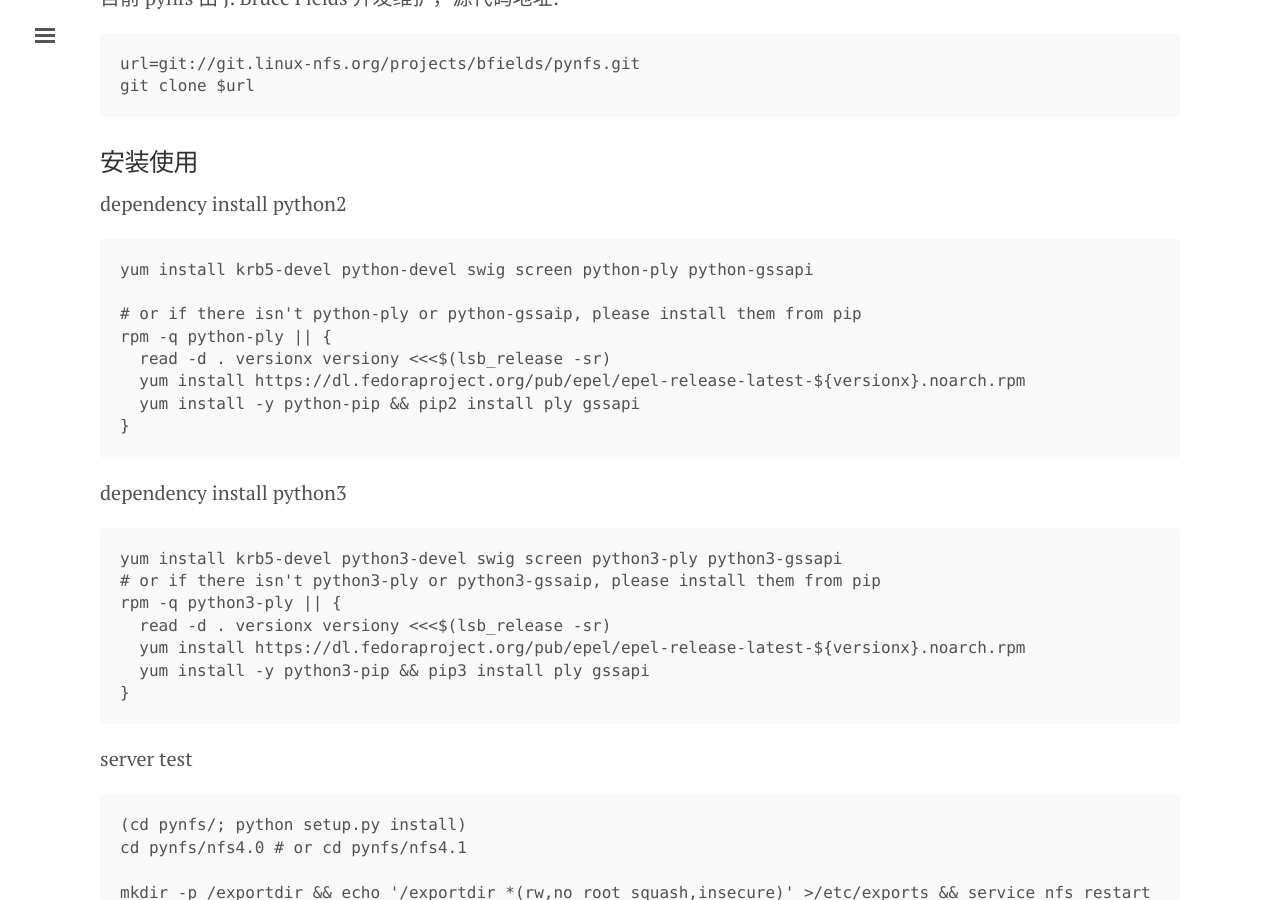
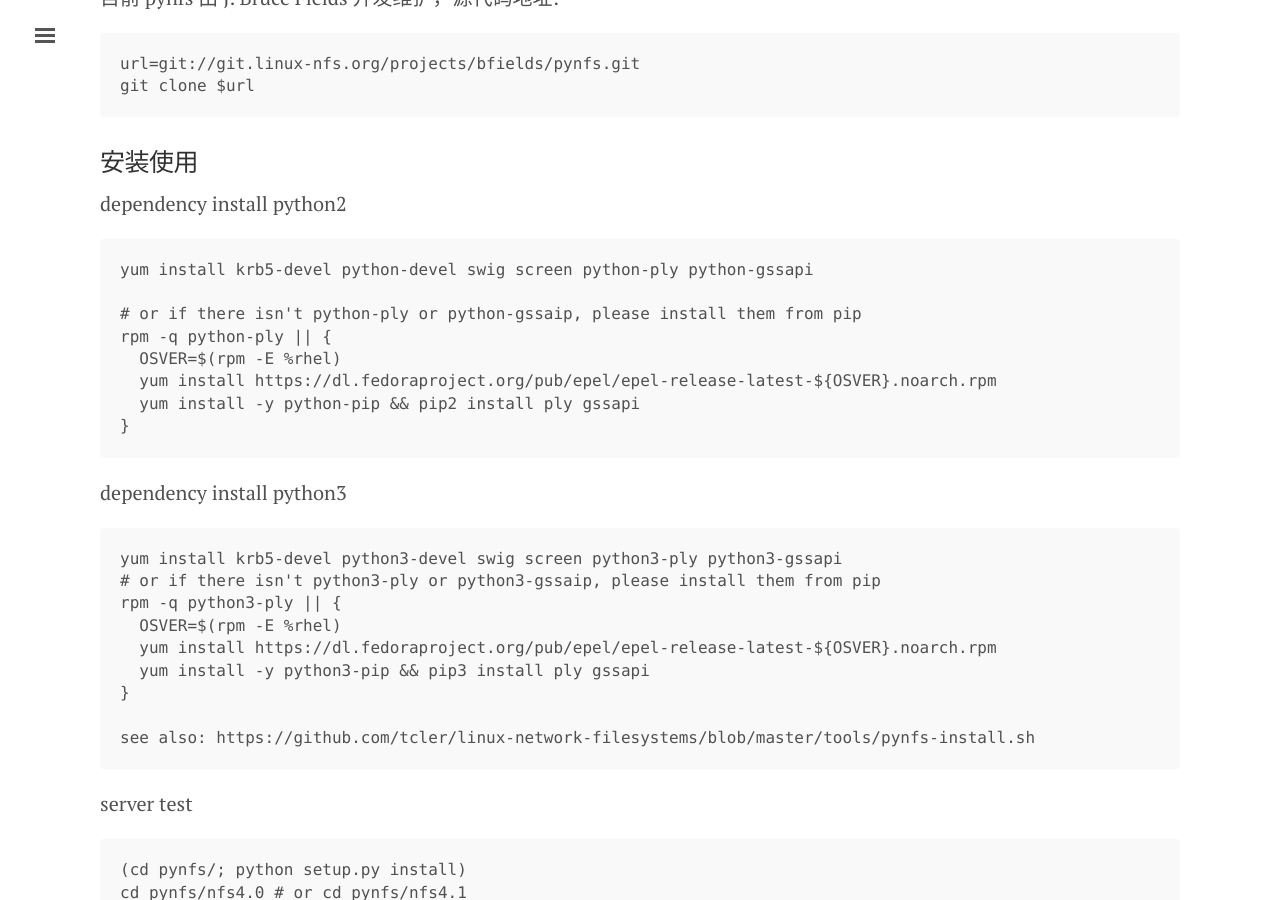
Before and after one commit to tcler/tcler.github.io, a Jekyll site: the page built from _posts/2018-03-05-pynfs.md, in a window 1280 px wide and 900 px high, scrolled down 821 px. Built offline with Jekyll 4.4.1, drawn with Linux system fonts in a browser that asks for light colours.

Commit message:
Update 2018-03-05-pynfs.md

````diff
--- a/_posts/2018-03-05-pynfs.md
+++ b/_posts/2018-03-05-pynfs.md
@@ -30,8 +30,8 @@ yum install krb5-devel python-devel swig screen python-ply python-gssapi
 
 # or if there isn't python-ply or python-gssaip, please install them from pip
 rpm -q python-ply || {
-  read -d . versionx versiony <<<$(lsb_release -sr)
-  yum install https://dl.fedoraproject.org/pub/epel/epel-release-latest-${versionx}.noarch.rpm
+  OSVER=$(rpm -E %rhel)
+  yum install https://dl.fedoraproject.org/pub/epel/epel-release-latest-${OSVER}.noarch.rpm
   yum install -y python-pip && pip2 install ply gssapi
 }
 ```
@@ -40,10 +40,12 @@ dependency install python3
 yum install krb5-devel python3-devel swig screen python3-ply python3-gssapi
 # or if there isn't python3-ply or python3-gssaip, please install them from pip
 rpm -q python3-ply || {
-  read -d . versionx versiony <<<$(lsb_release -sr)
-  yum install https://dl.fedoraproject.org/pub/epel/epel-release-latest-${versionx}.noarch.rpm
+  OSVER=$(rpm -E %rhel)
+  yum install https://dl.fedoraproject.org/pub/epel/epel-release-latest-${OSVER}.noarch.rpm
   yum install -y python3-pip && pip3 install ply gssapi
 }
+
+see also: https://github.com/tcler/linux-network-filesystems/blob/master/tools/pynfs-install.sh
 ```
 
 server test
````
